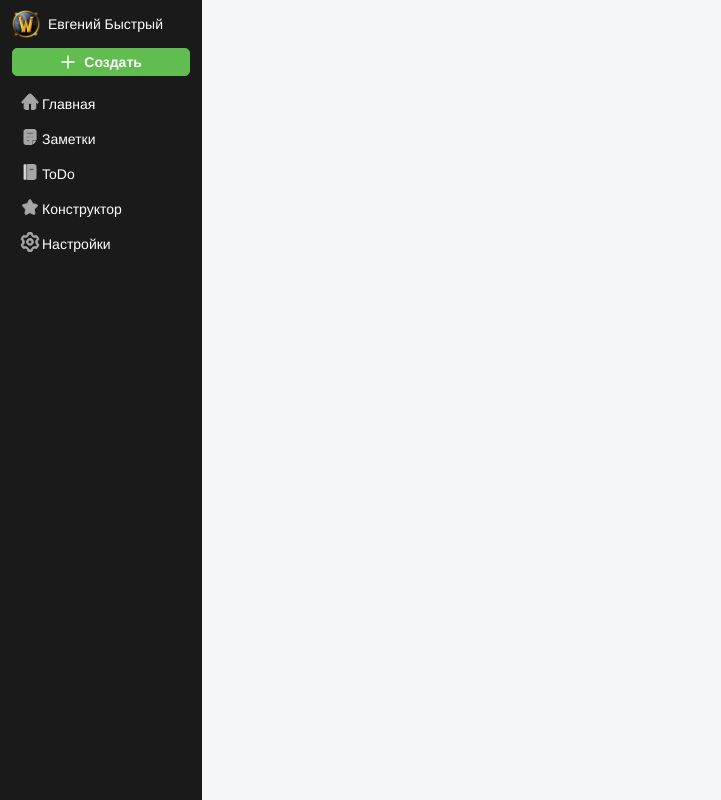
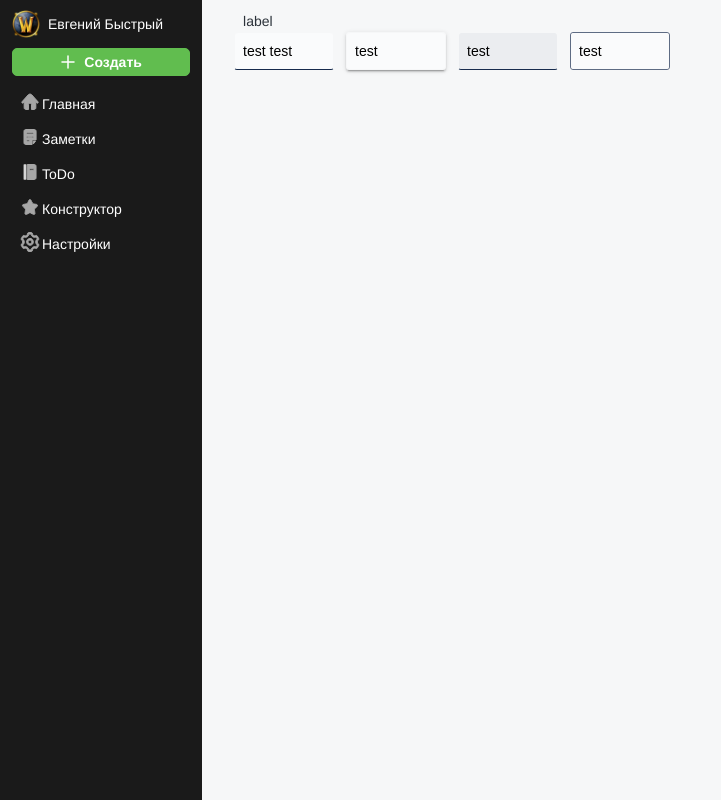
Before and after one commit to krai54rus/notebook, a Vue app: page /components in a window 1280 px wide. Shown: the whole page, without its empty margins (0-721 px from the left). Built offline with nearby package versions, Linux system fonts and the light colour scheme; no server answers.

Commit message:
add input test component

```diff
--- /dev/null
+++ b/src/components/Components.vue
@@ -0,0 +1,41 @@
+<script lang="ts" setup>
+  import WidgetBlock from './main/WidgetBlock.vue'
+  import { computed } from 'vue'
+  import { useTestStore } from '@/pinia/test'
+
+  const store = useTestStore()
+  store.loaditems('module/loaditems')
+  const data = computed(() => store.items)
+</script>
+<template>
+  <div class="n-flex n-wp-100 n-hp-100" :class="$style['components']">
+    <div class="n-wp-100 n-p-32 n-flex" :class="$style['components-wrapper']">
+      <div class="n-w-100 n-mr-12">
+        <nb-input value="test test" type="regular" label="label"></nb-input>
+      </div>
+      <div class="n-w-100 n-mr-12">
+        <nb-input value="test" type="solo"></nb-input>
+      </div>
+      <div class="n-w-100 n-mr-12">
+        <nb-input value="test" type="filled"></nb-input>
+      </div>
+      <div class="n-w-100 n-mr-12">
+        <nb-input value="test" type="outlined"></nb-input>
+      </div>
+    </div>
+  </div>
+</template>
+
+<style lang="scss" module>
+  $component: components;
+
+  .#{$component} {
+    flex-grow: 1;
+    overflow: hidden;
+
+    &-wrapper {
+      display: grid;
+      grid-template-columns: 1fr 1fr;
+    }
+  }
+</style>
--- /dev/null
+++ b/src/components/generic/NbInput.vue
@@ -0,0 +1,132 @@
+<script lang="ts" setup>
+  import { ref } from 'vue'
+
+  type TInputType = 'regular' | 'outlined' | 'solo' | 'filled'
+
+  interface Props {
+    value: string
+    label?: string
+    type?: TInputType
+    color?: string
+    placeholder: string
+    resize: boolean
+  }
+
+  const props = withDefaults(defineProps<Props>(), {
+    value: '',
+    label: '',
+    type: 'solo',
+    color: 'blue',
+    placeholder: 'Введите значение...',
+    resize: false,
+  })
+
+  const emit = defineEmits(['input', 'change'])
+  const inputRef = ref('inputRef')
+  const isFocused = ref(false)
+  const handleInput = params => {
+    emit('input', params)
+  }
+
+  const handleChange = params => {
+    emit('change', params)
+  }
+
+  //   const emit = defineEmits<{
+  //   (e: 'change', id: number): void
+  //   (e: 'update', value: string): void
+  // }>()
+</script>
+<template>
+  <div
+    :class="{
+      [$style['input']]: true,
+      [$style[`input-${type}`]]: true,
+      [$style['input-focused']]: isFocused,
+    }"
+    class="n-flex n-flex-column"
+  >
+    <label
+      v-if="label"
+      for="inp"
+      class="n-pl-8"
+      :class="{
+        [$style['input__label']]: true,
+        [$style['input__label-top']]: isFocused || value !== '',
+      }"
+      >{{ label }}</label
+    >
+    <input
+      ref="inputRef"
+      class="n-wp-100 n-p-8"
+      :class="$style['input__el']"
+      id="inp"
+      :value="value"
+      :placeholder="placeholder"
+      @focus="isFocused = true"
+      @blur="isFocused = false"
+      @input="handleInput($event)"
+      @change="handleChange($event)"
+    />
+  </div>
+</template>
+
+<style lang="scss" module>
+  $component: input;
+
+  .#{$component} {
+    // overflow: hidden;
+    overflow-wrap: break-word;
+    background-color: initial;
+    box-shadow: none;
+    border-radius: var(--radius-sm);
+    border: 1px solid transparent;
+    position: relative;
+
+    // &__wrapper {
+    //   font-size: var(--size-14);
+    // }
+
+    &__el {
+      font-size: var(--size-14);
+      border-radius: var(--radius-sm);
+    }
+
+    &__label {
+      position: absolute;
+      top: 10px;
+
+      &-top {
+        top: -20px;
+      }
+    }
+
+    &-filled {
+      border-bottom: 1px solid var(--color-black-main);
+
+      & input {
+        background-color: var(--color-gray-70);
+      }
+    }
+
+    &-solo {
+      box-shadow: 0 3px 1px -2px rgb(0 0 0 / 20%), 0 2px 2px 0 rgb(0 0 0 / 14%),
+        0 1px 5px 0 rgb(0 0 0 / 12%);
+    }
+
+    &-outlined {
+      border: 1px solid var(--color-gray-main);
+    }
+
+    &-regular {
+      border-bottom: 1px solid var(--color-black-main);
+    }
+
+    &-focused {
+      border: 1px solid var(--color-blue-main);
+    }
+    // height: 90px;
+    // margin: -1px;
+    // padding: 0;
+  }
+</style>
--- a/src/components/todo/ToDoTableColumnItem.vue
+++ b/src/components/todo/ToDoTableColumnItem.vue
@@ -41,7 +41,7 @@
 
 <template>
   <div
-    class="n-p-4 n-mb-8 n-flex n-justify-start n-radius--full-sm"
+    class="n-p-4 n-mb-8 n-flex n-justify-space-between n-radius--full-sm"
     :class="{
       [$style['column-item']]: true,
       'column-drop-item': !item.moving,
@@ -56,6 +56,9 @@
   >
     <div>
       {{ item.placeholder ? '' : item.title }}
+    </div>
+    <div>
+      <nb-icon name="edit" />
     </div>
   </div>
 </template>
--- a/src/plugins/global-components.ts
+++ b/src/plugins/global-components.ts
@@ -2,6 +2,7 @@ import type { App } from 'vue'
 import NbButton from '@/components/generic/NbButton.vue'
 import NbIcon from '@/components/generic/NbIcon.vue'
 import NbTextarea from '@/components/generic/NbTextarea.vue'
+import NbInput from '@/components/generic/NbInput.vue'
 import NbToolbar from '@/components/generic/NbToolbar.vue'
 import NbOverlay from '@/components/generic/NbOverlay.vue'
 import NbModalbox from '@/components/generic/NbModalbox.vue'
@@ -10,6 +11,7 @@ export default function regGlobalComponents(app: App): void {
   app.component('NbButton', NbButton)
   app.component('NbIcon', NbIcon)
   app.component('NbTextarea', NbTextarea)
+  app.component('NbInput', NbInput)
   app.component('NbToolbar', NbToolbar)
   app.component('NbOverlay', NbOverlay)
   app.component('NbModalbox', NbModalbox)
--- a/src/router/index.ts
+++ b/src/router/index.ts
@@ -3,6 +3,7 @@ import Main from '@/components/Main.vue'
 import About from '@/components/About.vue'
 import ToDo from '@/components/ToDo.vue'
 import Test from '@/components/Test.vue'
+import Components from '@/components/Components.vue'
 import TodoTablePage from '@/components/todo/TodoTablePage.vue'
 
 const routes = [
@@ -27,6 +28,11 @@ const routes = [
     component: Test,
   },
   {
+    path: '/components',
+    name: 'Components',
+    component: Components,
+  },
+  {
     path: '/todo/table/:id',
     name: 'ToDoTable',
     component: TodoTablePage,
--- a/src/scss/styles.scss
+++ b/src/scss/styles.scss
@@ -37,13 +37,13 @@ textarea {
   background-color: #fafbfc;
   border: none;
   border-radius: 3px;
-  box-shadow: inset 0 0 0 2px #dfe1e6;
+  // box-shadow: inset 0 0 0 2px #dfe1e6;
   box-sizing: border-box;
   display: block;
   line-height: 20px;
-  margin-bottom: 12px;
+  // margin-bottom: 12px;
   outline: none;
-  padding: 8px 12px;
+  // padding: 8px 12px;
   transition-duration: 85ms;
   transition-property: background-color, border-color, box-shadow;
   transition-timing-function: ease;
```
